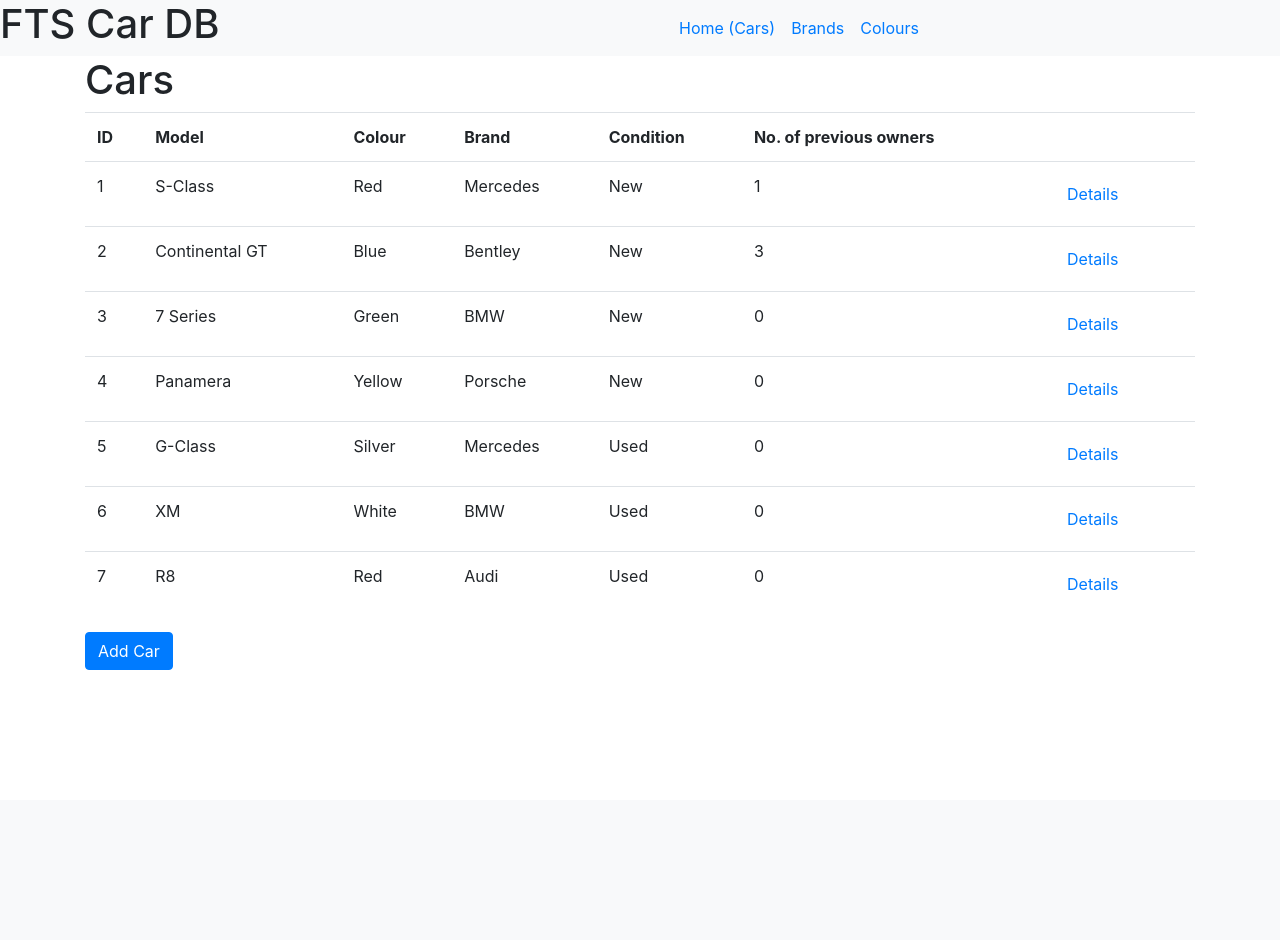
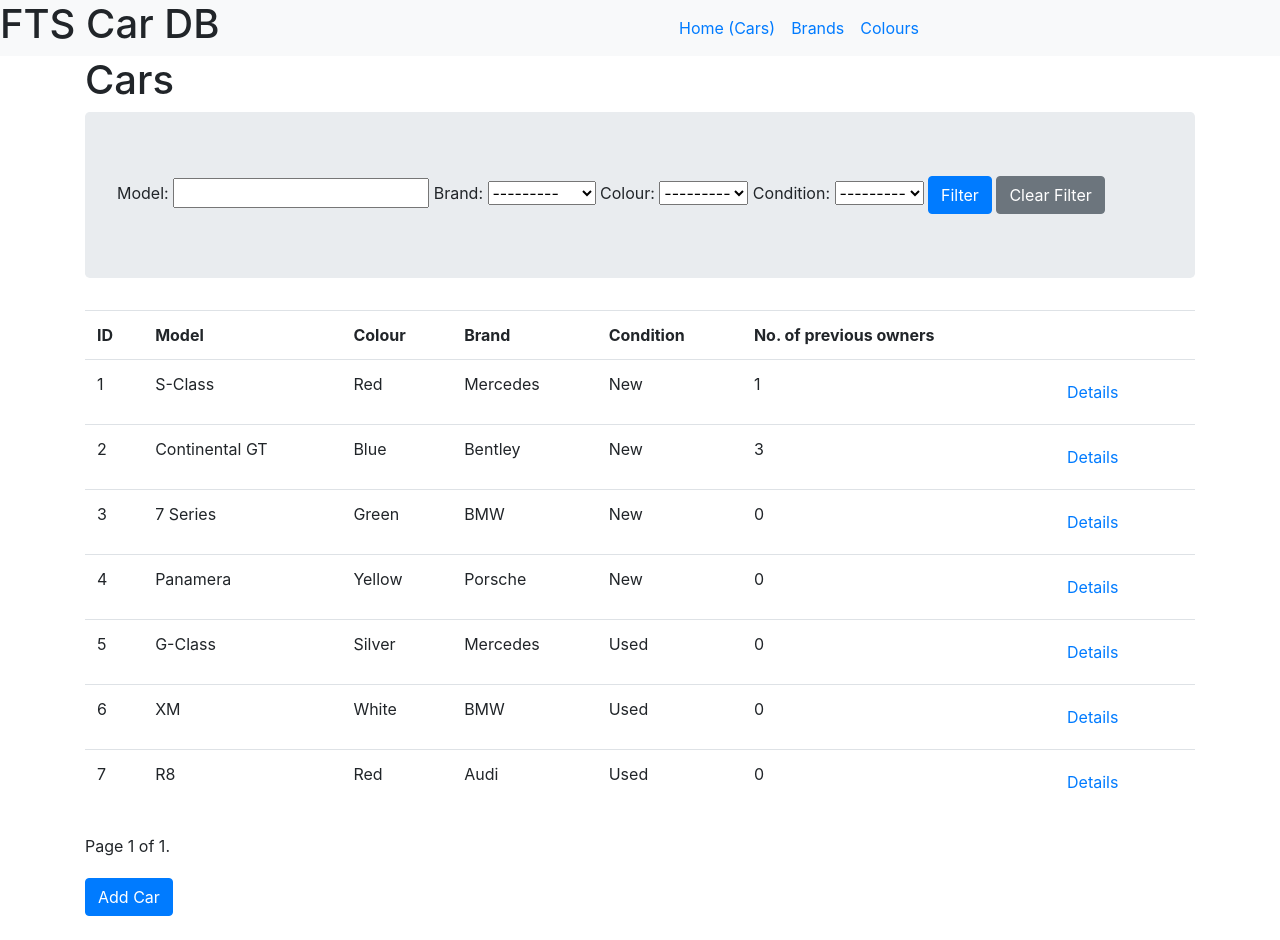
Before and after one commit to cyrilyoh/django-test, a Django app: page / in a window 1280 px wide. Before the commit the page ends 670 px from the top, so only its background shows below. Run offline with Django 4.2, Linux system fonts and the light colour scheme; data comes from the database, SQL or seed files in the repository.

Commit message:
added pagination and filter

```diff
--- a/fts/fts/settings.py
+++ b/fts/fts/settings.py
@@ -38,6 +38,7 @@ INSTALLED_APPS = [
     'django.contrib.messages',
     'django.contrib.staticfiles',
     'home',
+    'django_filters',
 ]
 
 MIDDLEWARE = [
--- /dev/null
+++ b/fts/home/filters.py
@@ -0,0 +1,10 @@
+# filters.py
+import django_filters
+from .models import Car
+
+class CarFilter(django_filters.FilterSet):
+    """ filter the Cars"""
+
+    class Meta:
+        model = Car
+        fields = ['model', 'brand', 'colour', 'condition']
--- a/fts/home/templates/home.html
+++ b/fts/home/templates/home.html
@@ -13,6 +13,13 @@
     {% endfor %}
     {% endif %}
     <h1>Cars</h1>
+    <div class="jumbotron">
+    <form method="get">
+        {{ filter.form }}
+        <button type="submit" class="btn btn-primary">Filter</button>
+        <a href="{% url 'homepage' %}" class="btn btn-secondary">Clear Filter</a>
+    </form>
+    </div>
     <table class="table">
         <tr>
             <th>ID</th>
@@ -35,6 +42,25 @@
         </tr>
         {% endfor %}
     </table>
+    <!-- Pagination links -->
+    <div class="pagination" style="margin: 20px 0;">
+        <span class="step-links">
+            {% if data.has_previous %}
+                <a href="?page=1">&laquo; first</a>
+                <a href="?page={{ data.previous_page_number }}">previous</a>
+            {% endif %}
+
+            <span class="current">
+                Page {{ data.number }} of {{ data.paginator.num_pages }}.
+            </span>
+
+            {% if data.has_next %}
+                <a href="?page={{ data.next_page_number }}">next</a>
+                <a href="?page={{ data.paginator.num_pages }}">last &raquo;</a>
+            {% endif %}
+        </span>
+    </div>
     <a class="btn btn-primary" href="{% url 'addcar' %}">Add Car</a>
+    <div class="clear">&nbsp;</div>
 </div>
 {% endblock content %}
--- a/fts/home/views.py
+++ b/fts/home/views.py
@@ -1,10 +1,10 @@
-from django.shortcuts import render, redirect, get_object_or_404, reverse
 from django.contrib import messages
-from .forms import BrandForm, ColourForm, CarForm, OwnerRecordForm
-from .models import Brand, Colour, Car, OwnerRecord
+from django.core.paginator import Paginator
+from django.shortcuts import get_object_or_404, redirect, render, reverse
 
-def home(request):
-    return render(request, 'home.html')
+from .filters import CarFilter
+from .forms import BrandForm, CarForm, ColourForm, OwnerRecordForm
+from .models import Brand, Car, Colour, OwnerRecord
 
 def create_brand(request):
     """ Create new brand """
@@ -72,8 +72,14 @@ def create_car(request):
 def home(request):
     """View all cars"""
 
-    cars = Car.objects.all()
-    return render(request, 'home.html', {'data': cars})
+    car_list = Car.objects.all()
+    car_filter = CarFilter(request.GET, queryset=car_list)
+    paginator = Paginator(car_filter.qs, 10)
+
+    page_number = request.GET.get('page')
+    page_data = paginator.get_page(page_number)
+
+    return render(request, 'home.html', {'filter': car_filter, 'data': page_data})
 
 def edit_car(request, id):
     """Update a car"""
```
